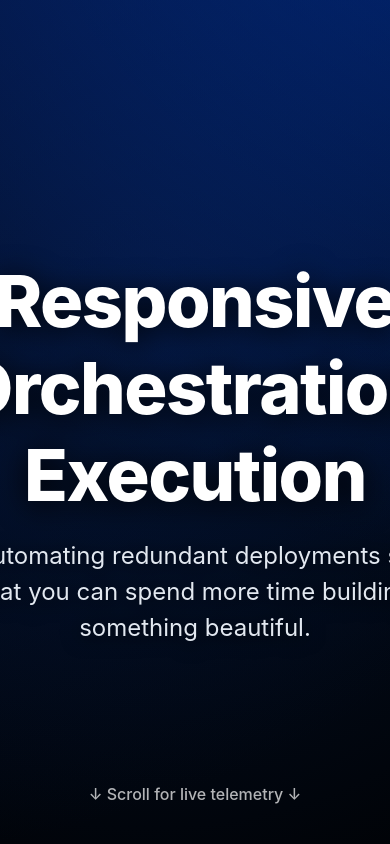
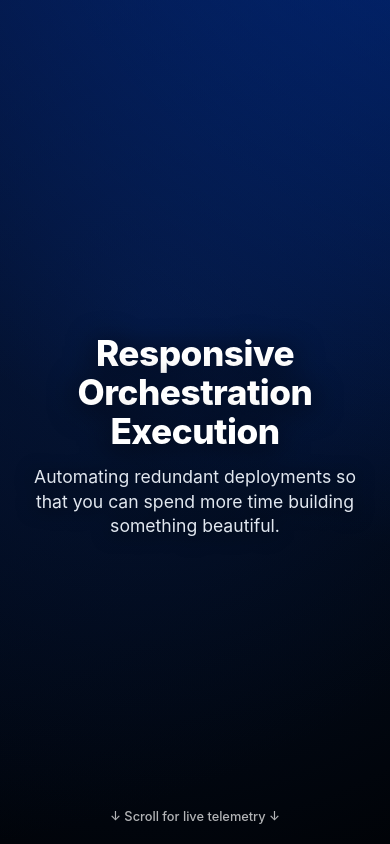
Before and after one commit to aditya-kumar-das-hds/ROX-Frontend, a plain HTML site: page index.html in a window 390 px wide. Drawn offline with Linux system fonts and the light colour scheme; no server answers.

Commit message:
Update style.css

```diff
--- a/style.css
+++ b/style.css
@@ -13,45 +13,22 @@ body, html {
     width: 100%;
     height: 100%;
 
-    /* The pure black base */
     background-color: #000000;
-
-    /* The static, deep blue mesh gradients from your reference image */
     background-image:
-        /* Bright blue glow on the bottom left (Layer 1) */
         radial-gradient(circle at center, rgba(0, 80, 255, 0.45) 0%, transparent 60%),
-        /* Deep mid-blue glow extending to the right (Layer 2) */
         radial-gradient(circle at center, rgba(5, 25, 75, 0.85) 0%, transparent 70%),
-        /* Soft, subtle filler blue in the center (Layer 3) */
         radial-gradient(circle at center, rgba(12, 62, 151, 0.3) 0%, transparent 60%);
 
-    /* INCREASED SIZES: Making these massive so they cover the screen completely
-       even when pushed to the absolute edges */
     background-size: 300% 300%, 350% 350%, 250% 250%;
-
-    /* Forces the background to stay still while the text scrolls over it */
     background-attachment: fixed;
     background-repeat: no-repeat;
-
-    /* Slightly slowed down for a more majestic, fluid flow */
     animation: animatedMeshFlow 35s ease-in-out infinite alternate;
 }
 
-/* All coordinates are strictly locked between 0% and 100%.
-   The edges of the gradients will never enter the screen, preventing black bars. */
 @keyframes animatedMeshFlow {
-    0% {
-        /* Bottom-left, Bottom-right, Center */
-        background-position: 0% 100%, 100% 100%, 50% 50%;
-    }
-    50% {
-        /* Center, Top-center, Bottom-right */
-        background-position: 50% 50%, 50% 0%, 100% 100%;
-    }
-    100% {
-        /* Top-right, Left-center, Bottom-left */
-        background-position: 100% 0%, 0% 50%, 0% 100%;
-    }
+    0% { background-position: 0% 100%, 100% 100%, 50% 50%; }
+    50% { background-position: 50% 50%, 50% 0%, 100% 100%; }
+    100% { background-position: 100% 0%, 0% 50%, 0% 100%; }
 }
 
 /* Hero Section */
@@ -63,25 +40,25 @@ body, html {
     justify-content: center;
     align-items: center;
     text-align: center;
-    padding: 0 20px;
+    padding: 0 24px; /* Slightly more padding for mobile */
 }
 
-.hero h1 {
-    font-size: 4.5rem;
+.hero-title {
+    font-size: clamp(2.2rem, 8vw, 4.5rem); /* Dynamically scales between mobile and desktop sizes */
     font-weight: 800;
     letter-spacing: -1.5px;
     margin-bottom: 20px;
     text-shadow: 0 4px 30px rgba(0,0,0, 1);
+    line-height: 1.1;
 }
 
-.hero p {
+.hero-subtitle {
     display: block;
     width: 100%;
     max-width: 650px;
     text-align: center;
     margin: 0 auto;
-
-    font-size: 1.5rem;
+    font-size: clamp(1.1rem, 4vw, 1.5rem); /* Responsive subtitle */
     color: #e2e8f0;
     line-height: 1.5;
     text-shadow: 0 2px 20px rgba(0,0,0, 1);
@@ -91,10 +68,12 @@ body, html {
 .scroll-indicator {
     position: absolute;
     bottom: 40px;
-    font-size: 1rem;
+    font-size: 0.9rem;
     font-weight: 500;
     color: rgba(255,255,255,0.7);
     animation: bounce 2s infinite;
+    width: 100%;
+    text-align: center;
 }
 
 @keyframes bounce {
@@ -109,17 +88,36 @@ body, html {
     display: flex;
     justify-content: center;
     align-items: center;
-    padding: 0 20px;
+    padding: 0 30px;
 }
 
 #rotating-text {
-    font-size: 2.5rem;
+    font-size: clamp(1.4rem, 6vw, 2.5rem); /* Scales based on screen width */
     font-weight: 600;
     color: var(--accent);
     text-align: center;
     transition: opacity 0.6s ease-in-out;
     text-shadow: 0 2px 20px rgba(29, 185, 84, 0.4);
+    word-wrap: break-word; /* Prevents long API logs from breaking layout */
+    max-width: 900px;
 }
 
 .fade-out { opacity: 0; }
 .fade-in { opacity: 1; }
+
+/* --- Mobile Specific Tweaks --- */
+@media (max-width: 600px) {
+    .hero-title {
+        letter-spacing: -0.5px;
+        margin-bottom: 15px;
+    }
+
+    .hero-subtitle {
+        line-height: 1.4;
+    }
+
+    .scroll-indicator {
+        font-size: 0.8rem;
+        bottom: 20px;
+    }
+}
```
